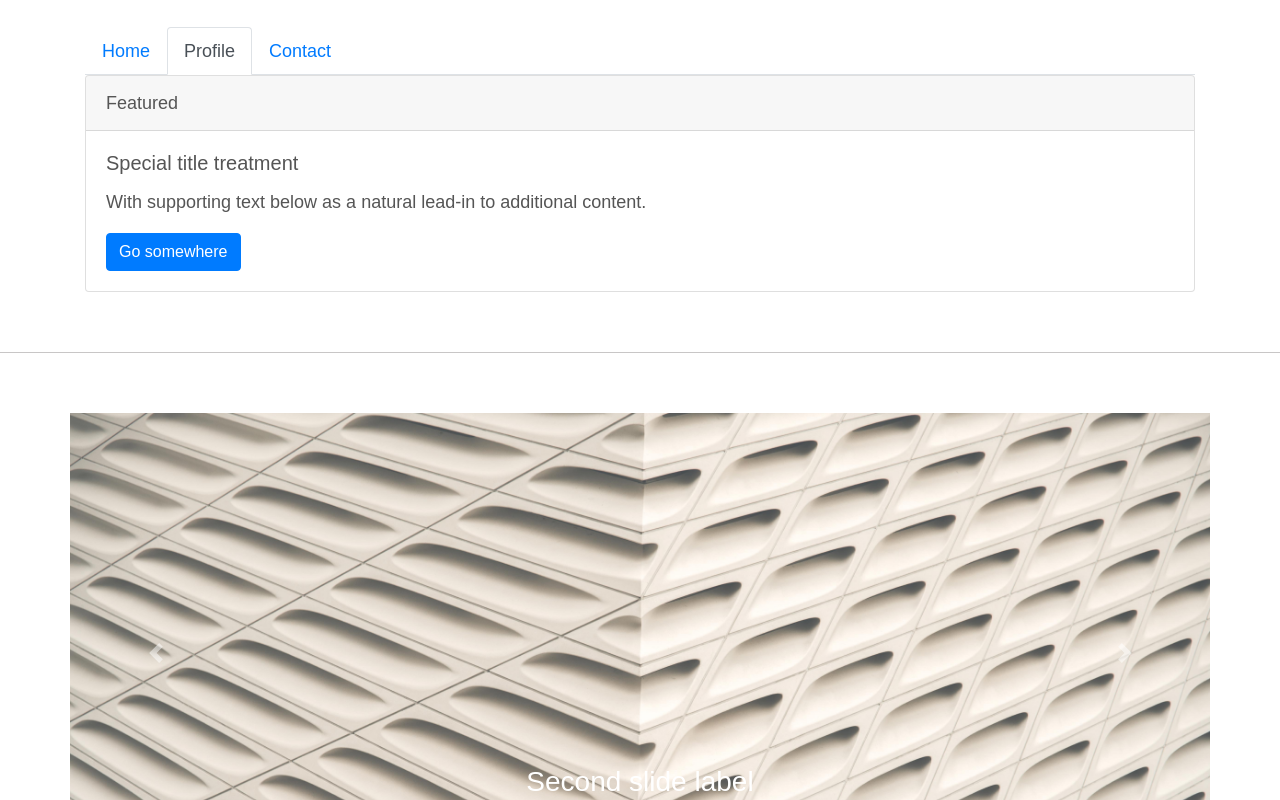
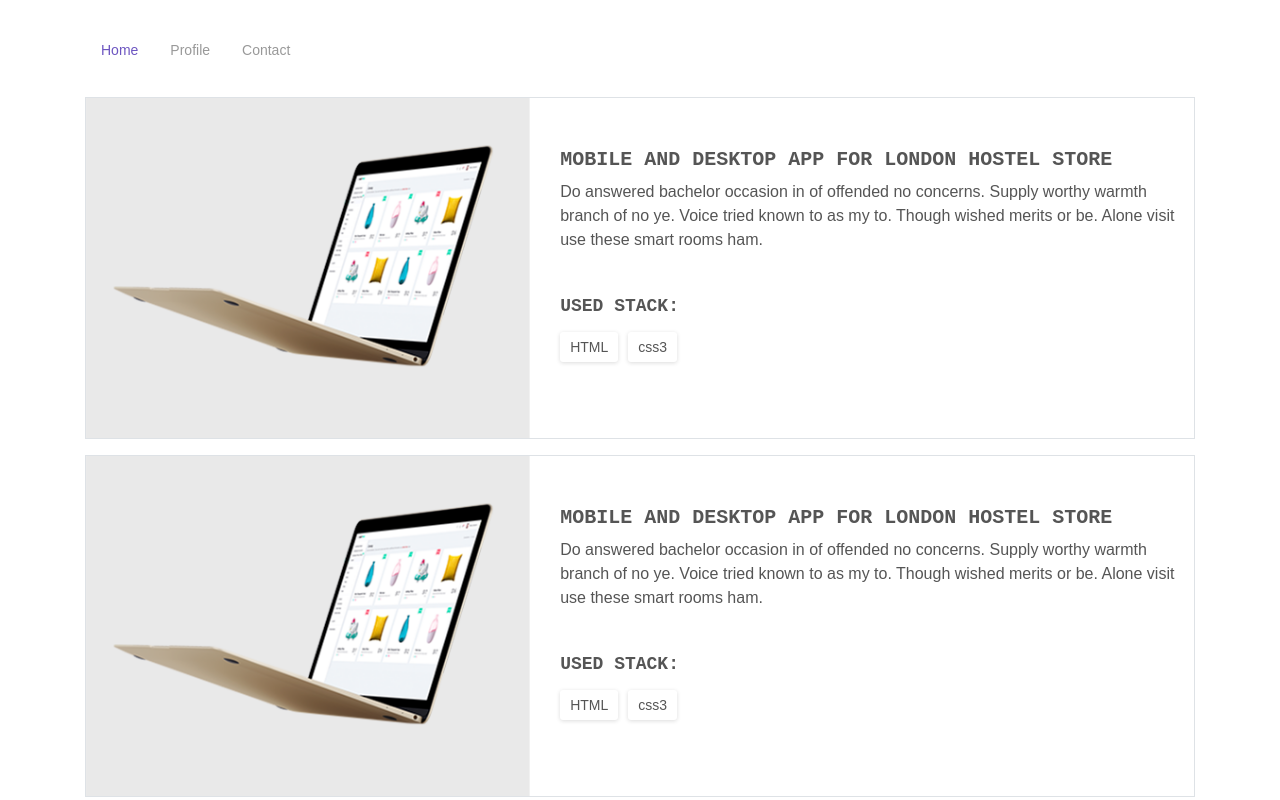
Before and after one commit to Richayadav75/portfolio, a React (Create React App) app: page / in a window 1280 px wide. Shown: the part 2120-2920 px from the top of the page. Built offline with nearby package versions, Linux system fonts and the light colour scheme.

Commit message:
Project description added

```diff
--- a/src/components/imageCard/index.jsx
+++ b/src/components/imageCard/index.jsx
@@ -1,21 +1,32 @@
-import React, { Component } from 'react';
-import { Card, Button } from 'react-bootstrap';
-
+import React, { Component } from "react";
+import { Row, Col } from "react-bootstrap";
+import slider from "../../assets/images/img_project_1_mono.png";
+import "./style.css";
 export default class ImageCard extends Component {
-    render() {
-        return (
-            <div>
-                <Card>
-                    <Card.Header>Featured</Card.Header>
-                    <Card.Body>
-                        <Card.Title>Special title treatment</Card.Title>
-                        <Card.Text>
-                            With supporting text below as a natural lead-in to additional content.
-                        </Card.Text>
-                        <Button variant="primary">Go somewhere</Button>
-                    </Card.Body>
-                </Card>
-            </div>
-        )
-    }
+  render() {
+    return (
+      <div className="border">
+        <Row>
+          <Col xs="6" sm="4" lg="6" xl="5">
+            <img className="d-block w-100" src={slider} alt="First slide" />
+          </Col>
+          <Col className="project-brief" xs="6" sm="4" lg="6" xl="7">
+            <h5 className="project-title">
+              Mobile and desktop app for London hostel store
+            </h5>
+            <p className="project-description">
+              Do answered bachelor occasion in of offended no concerns. Supply
+              worthy warmth branch of no ye. Voice tried known to as my to.
+              Though wished merits or be. Alone visit use these smart rooms ham.
+            </p>
+            <p className="project-stack">Used stack:</p>
+            <ul className="project-tech pl-0">
+              <li>HTML</li>
+              <li>css3</li>
+            </ul>
+          </Col>
+        </Row>
+      </div>
+    );
+  }
 }
--- a/src/components/imageCard/style.css
+++ b/src/components/imageCard/style.css
@@ -0,0 +1,32 @@
+.project-brief {
+  padding: 50px 50px 40px 30px;
+  font-size: 18px;
+  margin-bottom: 15px;
+}
+.project-title {
+  line-height: 24px;
+  font-weight: 700;
+  text-transform: uppercase;
+  font-family: Roboto Mono, monospace;
+}
+.project-description {
+  font-size: 16px;
+  line-height: 24px;
+  margin-bottom: 45px;
+}
+.project-stack {
+  line-height: 18px;
+  font-weight: 700;
+  text-transform: uppercase;
+  font-family: Roboto Mono, monospace;
+}
+.project-tech li {
+  display: inline-block;
+  font-size: 14px;
+  line-height: 20px;
+  background-color: #fff;
+  box-shadow: 0 1px 4px rgba(0, 0, 0, 0.14);
+  padding: 5px 10px;
+  margin-right: 10px;
+  border-radius: 3px;
+}
--- a/src/components/tab/index.jsx
+++ b/src/components/tab/index.jsx
@@ -1,7 +1,7 @@
-import React, { Component } from 'react';
-import { Tabs, Tab, Container, Row, Col } from 'react-bootstrap';
-import ImageCard from '../imageCard';
-import './style.css';
+import React, { Component } from "react";
+import { Tabs, Tab, Container, Row, Col } from "react-bootstrap";
+import ImageCard from "../imageCard";
+import "./style.css";
 
 export default class TabComponent extends Component {
   render() {
@@ -11,23 +11,48 @@ export default class TabComponent extends Component {
           <Container>
             <Row>
               <Col>
-                                <Tabs defaultActiveKey="profile" id="uncontrolled-tab-example">
-                                    <Tab eventKey="home" title="Home">
+                <Tabs
+                  className="project-tabs"
+                  defaultActiveKey="home"
+                  id="uncontrolled-tab-example"
+                >
+                  <Tab
+                    className="project-tabs-list"
+                    eventKey="home"
+                    title="Home"
+                  >
+                    <div className="mb-3">
                       <ImageCard />
+                    </div>
+                    <div className="mb-3">
+                      <ImageCard />
+                    </div>
+                    <div className="mb-3">
+                      <ImageCard />
+                    </div>
+                    <div className="mb-3">
+                      <ImageCard />
+                    </div>
                   </Tab>
                   <Tab eventKey="profile" title="Profile">
+                    <div className="mb-3">
                       <ImageCard />
-
+                    </div>
+                    <div className="mb-3">
+                      <ImageCard />
+                    </div>
                   </Tab>
                   <Tab eventKey="contact" title="Contact">
+                    <div className="mb-3">
                       <ImageCard />
+                    </div>
                   </Tab>
                 </Tabs>
               </Col>
             </Row>
           </Container>
         </section>
-            </div >
-        )
+      </div>
+    );
   }
 }
--- a/src/components/tab/style.css
+++ b/src/components/tab/style.css
@@ -0,0 +1,14 @@
+.project-tabs {
+  border: none !important;
+  margin-bottom: 25px !important;
+  font-size: 14px;
+  padding-right: 50px;
+}
+.project-tabs a {
+  border: none !important;
+  color: #999;
+}
+.project-tabs a.active {
+  color: #6d56c1 !important;
+  text-decoration: none;
+}
```
Also changed, not shown: src/assets/images/img_project_1_mono.png (added). Lines whose indentation alone changed are shown as unchanged.
